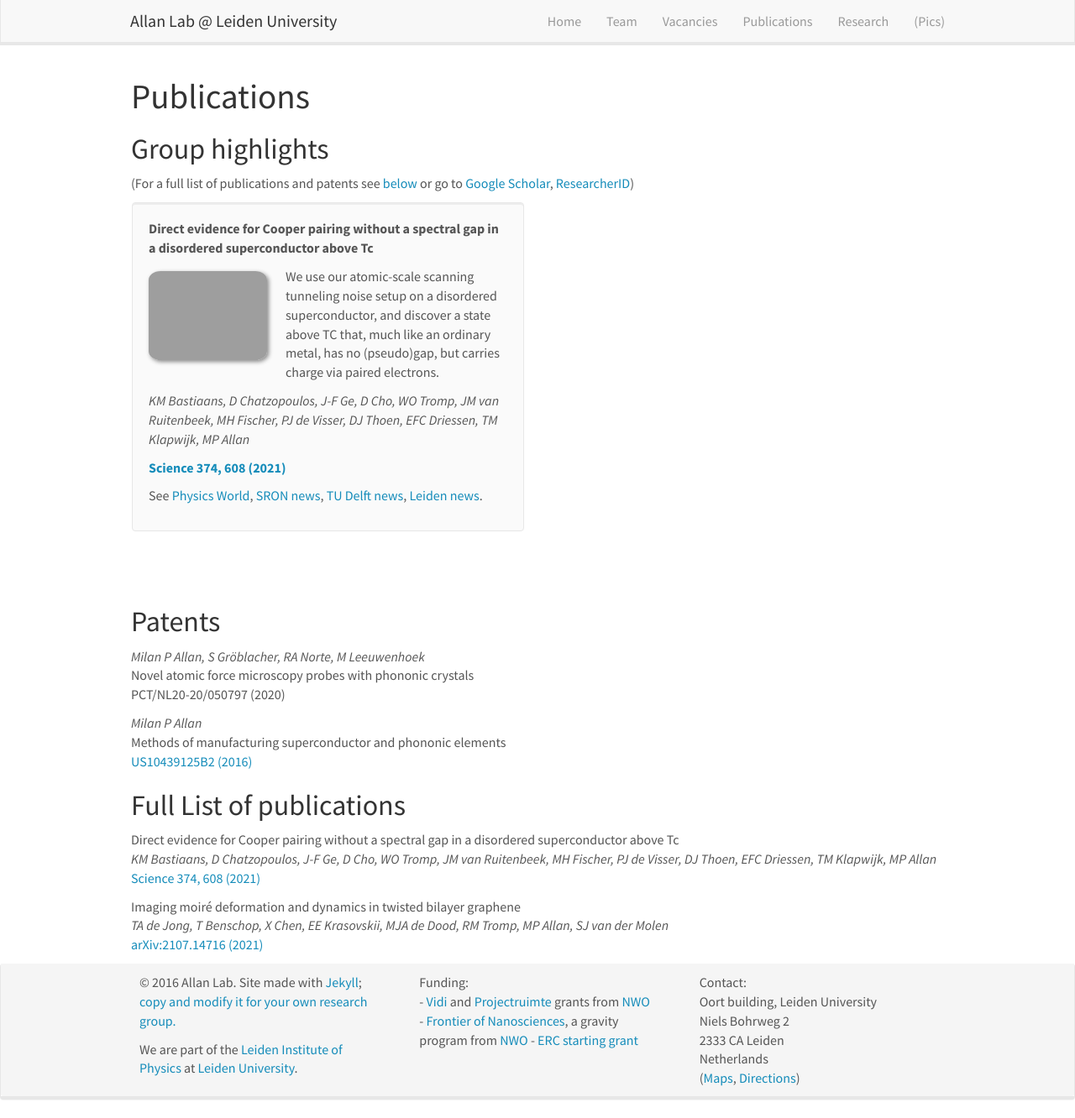
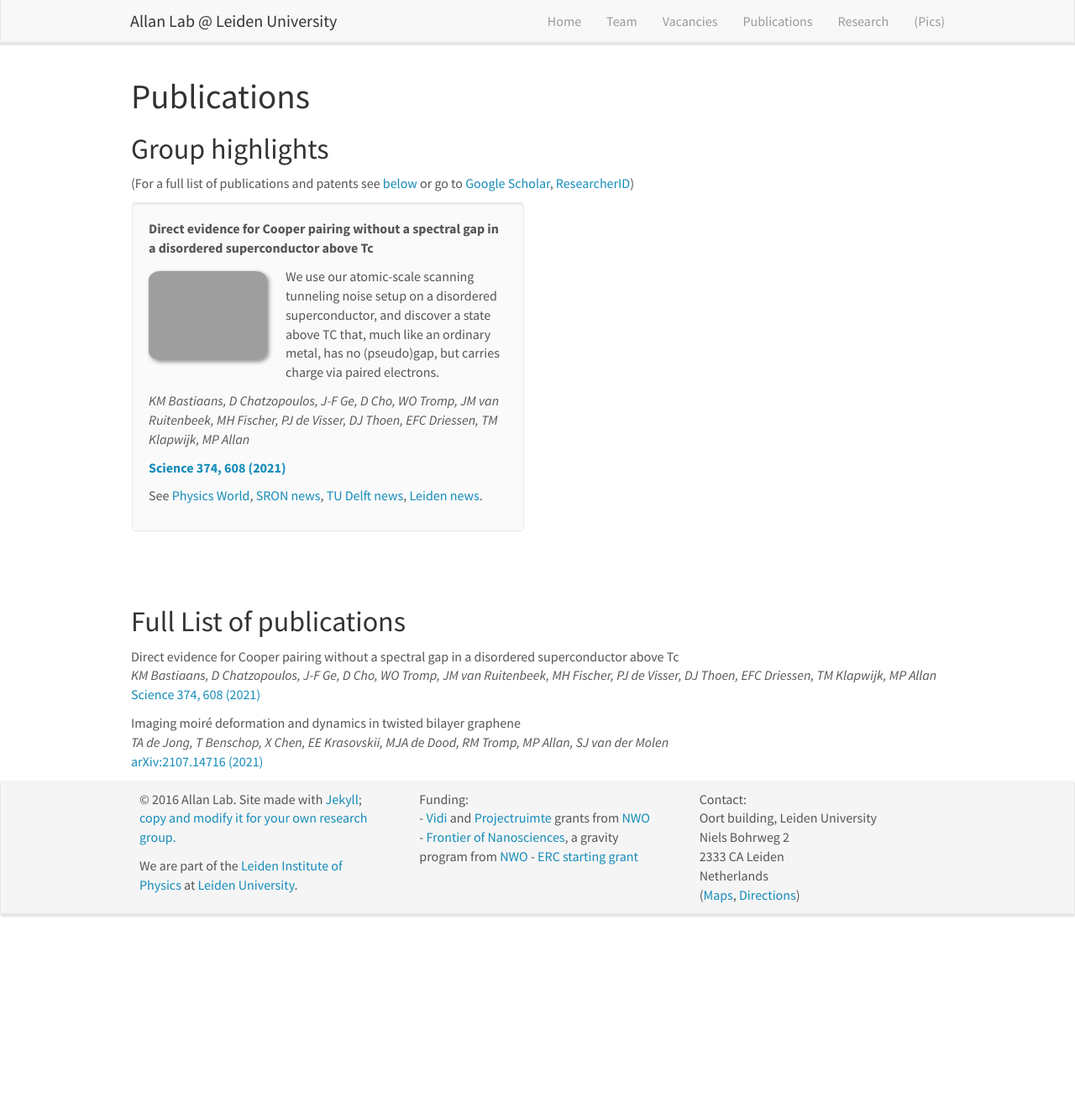
Before and after one commit to kharitz/shapets_website, a Jekyll site: the page built from _pages/publications.md, in a window 1280 px wide and 1332 px high. Shown: the whole window at 84% size. Built offline with Jekyll 4.4.1, drawn with Linux system fonts in a browser that asks for light colours; nearby versions of some CDN libraries.

Commit message:
Update publications.md

```diff
--- a/_pages/publications.md
+++ b/_pages/publications.md
@@ -1,7 +1,7 @@
 ---
-title: "Allan Lab - Publications"
+title: "ShapETS - Publications"
 layout: gridlay
-excerpt: "Allan Lab -- Publications."
+excerpt: "ShapETS-- Publications."
 sitemap: false
 permalink: /publications/
 ---
@@ -52,11 +52,6 @@ permalink: /publications/
 <p> &nbsp; </p>
 
 
-## Patents
-<em>Milan P Allan, S Gröblacher, RA Norte, M Leeuwenhoek</em><br />Novel atomic force microscopy probes with phononic crystals<br /> PCT/NL20-20/050797 (2020)
-
-<em>Milan P Allan</em><br /> Methods of manufacturing superconductor and phononic elements <br /> <a href="https://patents.google.com/patent/US10439125B2/en?inventor=Milan+ALLAN&oq=inventor:(Milan+ALLAN)">US10439125B2 (2016)</a>
-
 ## Full List of publications
 
 {% for publi in site.data.publist %}
```
